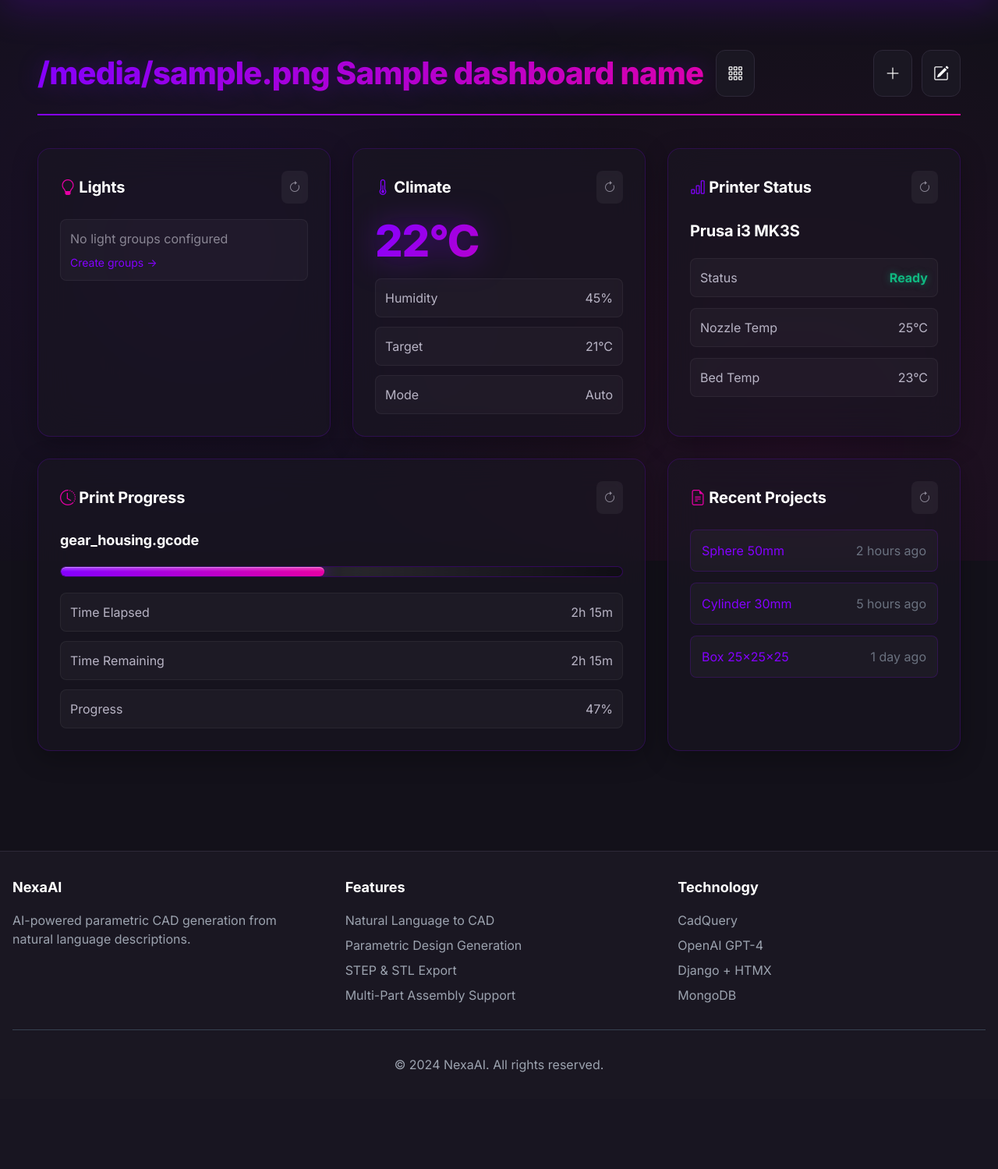
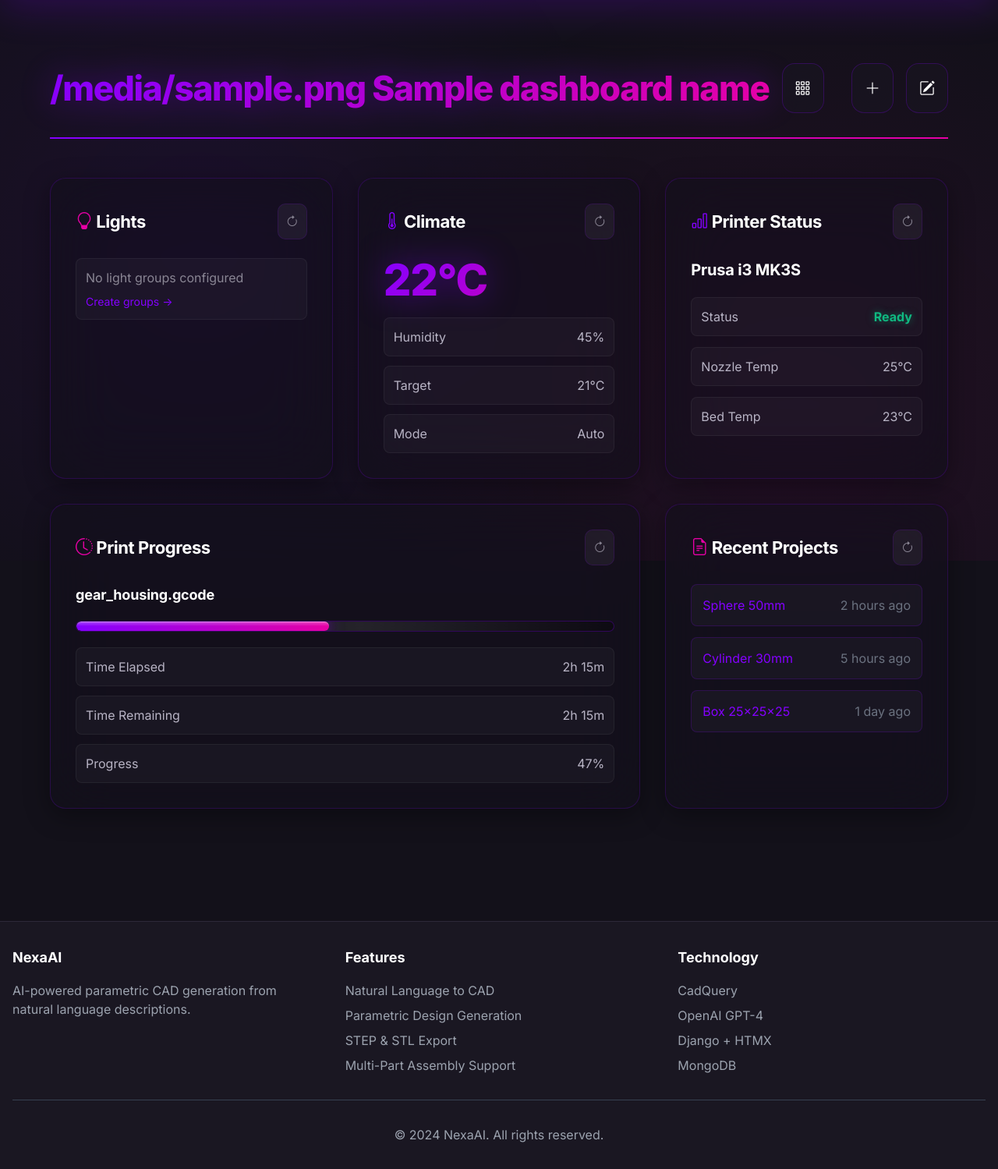
Before and after one commit to NexaFood/nexaai, a Django app: template templates/dashboard.html in a window 1280 px wide. Shown: the part 81-1580 px from the top of the page at 78% size. Before the commit the page ends 1456 px from the top, so only its background shows below. Run offline with Django 5.2, Linux system fonts and the light colour scheme; the template is opened without the code that fills it: most values are stand-ins (such as "Sample title", 1, 10 or a date in 2020); parts of the project's set-up code (start-up, migrations or seed data) failed here and were passed over; some libraries are stand-ins or nearby versions.

Commit message:
Modernize dashboard and widgets with ultra-sleek design
Applied same design language as navbar to dashboard:

1. Dashboard Container:
   - Increased padding: 2rem → 3rem
   - More breathing room throughout

2. Dashboard Header:
   - Larger title: 2.5rem → 2.75rem
   - Enhanced glow effect with hover animation
   - More spacing: margin-bottom 2.5rem → 3rem
   - Tighter letter-spacing: -0.02em → -0.03em

3. Header Action Buttons:
   - Enhanced glassmorphism with blur(20px)
   - Gradient overlay on hover
   - Icon rotation animation (-5deg)
   - Stronger lift: translateY(-3px)
   - Increased padding and border-radius
   - Smoother transitions (0.4s)

4. Dashboard Grid:
   - Larger min-width: 320px → 340px
   - More gap: 1.75rem → 2rem

5. Widgets - Enhanced Glassmorphism:
   - Stronger blur: blur(20px) → blur(40px) + saturate(180%)
   - Darker background: rgba(26,23,34,0.6) → rgba(19,17,26,0.7)
   - Larger border-radius: 1rem → 1.25rem
   - More padding: 1.75rem → 2rem
   - Thinner top border: 3px → 2px
   - Enhanced hover:
     * Background darkens to 0.85 opacity
     * Stronger lift: -4px → -6px
     * Bigger shadow with glow

6. Widget Headers:
   - Larger title: 1.25rem → 1.375rem
   - More margin-bottom: 1.25rem → 1.5rem
   - Tighter letter-spacing

7. Widget Action Buttons:
   - Added gradient overlay effect
   - Icon rotation + scale on hover
   - Smoother transitions (0.4s)
   - Enhanced borders and padding

Visual Consistency:
✨ Matches navbar glassmorphism
✨ Same hover animations (lift + rotate)
✨ Consistent gradient overlays
✨ Unified border-radius (1rem+)
✨ Same cubic-bezier easing
✨ Matching glow effects

Modern & Cohesive! 🚀

```diff
--- a/static/css/dashboard.css
+++ b/static/css/dashboard.css
@@ -28,7 +28,7 @@
 
 /* Base Dashboard Styles */
 .dashboard-container {
-    padding: 2rem;
+    padding: 3rem;
     background: var(--color-primary);
     min-height: 100vh;
     position: relative;
@@ -58,14 +58,14 @@
     display: flex;
     justify-content: space-between;
     align-items: center;
-    margin-bottom: 2.5rem;
-    padding-bottom: 1.5rem;
+    margin-bottom: 3rem;
+    padding-bottom: 2rem;
     border-bottom: 2px solid transparent;
     background: linear-gradient(90deg, var(--color-secondary) 0%, var(--color-accent) 100%) bottom / 100% 2px no-repeat;
 }
 
 .dashboard-header h1 {
-    font-size: 2.5rem;
+    font-size: 2.75rem;
     font-weight: 800;
     color: var(--color-text);
     margin: 0;
@@ -73,23 +73,30 @@
     -webkit-background-clip: text;
     -webkit-text-fill-color: transparent;
     background-clip: text;
-    letter-spacing: -0.02em;
-    text-shadow: 0 0 30px rgba(132, 0, 255, 0.3);
+    letter-spacing: -0.03em;
+    filter: drop-shadow(0 0 20px rgba(132, 0, 255, 0.4));
+    transition: filter 0.3s ease;
+}
+
+.dashboard-header h1:hover {
+    filter: drop-shadow(0 0 30px rgba(230, 0, 165, 0.6));
 }
 
 .header-actions {
     display: flex;
-    gap: 0.75rem;
+    gap: 1rem;
 }
 
 .btn-icon {
-    background: var(--color-primary-light);
-    border: 1px solid var(--color-border);
+    background: rgba(26, 23, 34, 0.6);
+    backdrop-filter: blur(20px);
+    -webkit-backdrop-filter: blur(20px);
+    border: 1px solid rgba(132, 0, 255, 0.25);
     color: var(--color-text);
-    padding: 0.875rem;
-    border-radius: 0.75rem;
+    padding: 1rem;
+    border-radius: 1rem;
     cursor: pointer;
-    transition: all 0.3s cubic-bezier(0.4, 0, 0.2, 1);
+    transition: all 0.4s cubic-bezier(0.4, 0, 0.2, 1);
     display: flex;
     align-items: center;
     justify-content: center;
@@ -100,56 +107,56 @@
 .btn-icon::before {
     content: '';
     position: absolute;
-    top: 50%;
-    left: 50%;
-    width: 0;
-    height: 0;
-    border-radius: 50%;
-    background: radial-gradient(circle, var(--color-secondary) 0%, transparent 70%);
-    transform: translate(-50%, -50%);
-    transition: width 0.6s, height 0.6s;
+    inset: 0;
+    background: linear-gradient(135deg, rgba(132, 0, 255, 0.2) 0%, rgba(230, 0, 165, 0.2) 100%);
+    opacity: 0;
+    transition: opacity 0.4s;
 }
 
 .btn-icon:hover::before {
-    width: 200%;
-    height: 200%;
+    opacity: 1;
 }
 
 .btn-icon:hover {
-    background: var(--color-primary-lighter);
-    border-color: var(--color-secondary);
-    box-shadow: 0 0 20px rgba(132, 0, 255, 0.4), 0 4px 12px rgba(0, 0, 0, 0.3);
-    transform: translateY(-2px);
+    border-color: rgba(132, 0, 255, 0.6);
+    box-shadow: 0 8px 32px rgba(132, 0, 255, 0.3), 0 0 0 1px rgba(132, 0, 255, 0.2);
+    transform: translateY(-3px);
 }
 
 .btn-icon:active {
-    transform: translateY(0) scale(0.95);
+    transform: translateY(-1px) scale(0.97);
 }
 
-.btn-icon svg {
+.btn-icon i {
     position: relative;
     z-index: 1;
+    transition: transform 0.3s ease;
+}
+
+.btn-icon:hover i {
+    transform: scale(1.1) rotate(-5deg);
 }
 
 /* Dashboard Grid */
 .dashboard-grid {
     display: grid;
-    grid-template-columns: repeat(auto-fill, minmax(320px, 1fr));
-    gap: 1.75rem;
+    grid-template-columns: repeat(auto-fill, minmax(340px, 1fr));
+    gap: 2rem;
     min-height: 400px;
 }
 
-/* Widget Base Styles - Glassmorphism */
+/* Widget Base Styles - Enhanced Glassmorphism */
 .widget {
-    background: rgba(26, 23, 34, 0.6);
-    backdrop-filter: blur(20px);
+    background: rgba(19, 17, 26, 0.7);
+    backdrop-filter: blur(40px) saturate(180%);
+    -webkit-backdrop-filter: blur(40px) saturate(180%);
     border: 1px solid rgba(132, 0, 255, 0.2);
-    border-radius: 1rem;
-    padding: 1.75rem;
+    border-radius: 1.25rem;
+    padding: 2rem;
     transition: all 0.4s cubic-bezier(0.4, 0, 0.2, 1);
     position: relative;
     overflow: hidden;
-    box-shadow: 0 8px 32px rgba(0, 0, 0, 0.3);
+    box-shadow: 0 8px 32px 0 rgba(0, 0, 0, 0.37);
 }
 
 .widget::before {
@@ -158,10 +165,10 @@
     top: 0;
     left: 0;
     right: 0;
-    height: 3px;
+    height: 2px;
     background: linear-gradient(90deg, var(--color-secondary) 0%, var(--color-accent) 100%);
     opacity: 0;
-    transition: opacity 0.3s;
+    transition: opacity 0.4s;
 }
 
 .widget:hover::before {
@@ -185,9 +192,10 @@
 }
 
 .widget:hover {
+    background: rgba(19, 17, 26, 0.85);
     border-color: rgba(132, 0, 255, 0.5);
-    box-shadow: 0 12px 48px rgba(132, 0, 255, 0.2), 0 0 0 1px rgba(132, 0, 255, 0.1);
-    transform: translateY(-4px);
+    box-shadow: 0 16px 56px rgba(132, 0, 255, 0.25), 0 0 0 1px rgba(132, 0, 255, 0.2);
+    transform: translateY(-6px);
 }
 
 .widget.draggable {
@@ -235,17 +243,17 @@
     display: flex;
     justify-content: space-between;
     align-items: center;
-    margin-bottom: 1.25rem;
+    margin-bottom: 1.5rem;
     position: relative;
     z-index: 2;
 }
 
 .widget-title {
-    font-size: 1.25rem;
+    font-size: 1.375rem;
     font-weight: 700;
     color: var(--color-text);
     margin: 0;
-    letter-spacing: -0.01em;
+    letter-spacing: -0.02em;
 }
 
 .widget-actions {
@@ -255,21 +263,45 @@
 
 .widget-action-btn {
     background: rgba(255, 255, 255, 0.05);
-    border: 1px solid transparent;
+    border: 1px solid rgba(132, 0, 255, 0.15);
     color: var(--color-text-dim);
     cursor: pointer;
-    padding: 0.5rem;
-    border-radius: 0.5rem;
-    transition: all 0.3s;
+    padding: 0.625rem;
+    border-radius: 0.625rem;
+    transition: all 0.4s cubic-bezier(0.4, 0, 0.2, 1);
     display: flex;
     align-items: center;
     justify-content: center;
+    position: relative;
+    overflow: hidden;
+}
+
+.widget-action-btn::before {
+    content: '';
+    position: absolute;
+    inset: 0;
+    background: linear-gradient(135deg, rgba(132, 0, 255, 0.2) 0%, rgba(230, 0, 165, 0.2) 100%);
+    opacity: 0;
+    transition: opacity 0.4s;
+}
+
+.widget-action-btn:hover::before {
+    opacity: 1;
+}
+
+.widget-action-btn i {
+    position: relative;
+    z-index: 1;
+    transition: transform 0.3s ease;
 }
 
 .widget-action-btn:hover {
     color: var(--color-secondary);
-    background: rgba(132, 0, 255, 0.15);
-    border-color: rgba(132, 0, 255, 0.3);
+    border-color: rgba(132, 0, 255, 0.4);
+    transform: scale(1.1) rotate(-5deg);
+}
+
+.widget-action-btn:hover i {
     transform: scale(1.1);
 }
 
```
